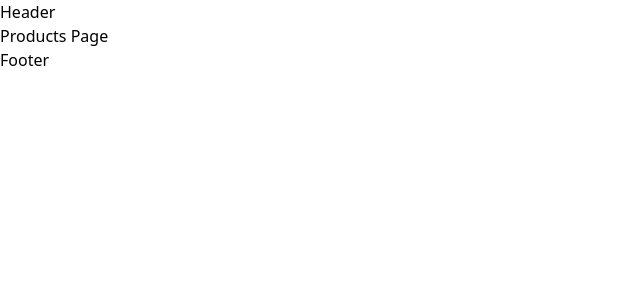
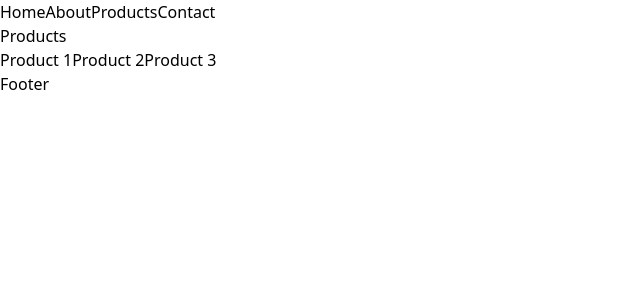
Before and after one commit to abbas-roholamin/journey, a Next.js app in the folder 09-nextjs/: page /products in a window 1280 px wide. Shown: the top 300 px of the page, without its empty margins (0-640 px from the left). Built offline with nearby package versions, Linux system fonts and the light colour scheme.

Commit message:
feat(Nextjs): Work with Link component

```diff
--- a/09-nextjs/src/app/layout.tsx
+++ b/09-nextjs/src/app/layout.tsx
@@ -1,6 +1,7 @@
 import type { Metadata } from "next";
 import { Geist, Geist_Mono } from "next/font/google";
 import "./globals.css";
+import Link from "next/link";
 
 const geistSans = Geist({
   variable: "--font-geist-sans",
@@ -30,7 +31,12 @@ export default function RootLayout({
       <body
         className={`${geistSans.variable} ${geistMono.variable} antialiased flex flex-col min-h-screen`}
       >
-        <header className="bg-blue-200">Header</header>
+        <header className="bg-blue-200 space-x-4">
+          <Link href="/">Home</Link>
+          <Link href="/about">About</Link>
+          <Link href="/products">Products</Link>
+          <Link href="/blog">Contact</Link>
+        </header>
         <main className="grow">{children}</main>
         <footer className="bg-blue-200">Footer</footer>
       </body>
--- a/09-nextjs/src/app/products/page.tsx
+++ b/09-nextjs/src/app/products/page.tsx
@@ -1,7 +1,16 @@
+import Link from "next/link";
+
 function Page() {
   return (
-    <div>Products Page</div>
-  )
+    <div>
+      <h1>Products</h1>
+      <div>
+        <Link href="/products/1">Product 1</Link>
+        <Link href="/products/2">Product 2</Link>
+        <Link href="/products/3">Product 3</Link>
+      </div>
+    </div>
+  );
 }
 
-export default Page
+export default Page;
```
Also changed, not shown: 09-nextjs/src/app/products/[productId]/page.tsx (+7 -1 lines), 09-nextjs/src/app/products/[productId]/reviews/page.tsx (+9 -4 lines).
